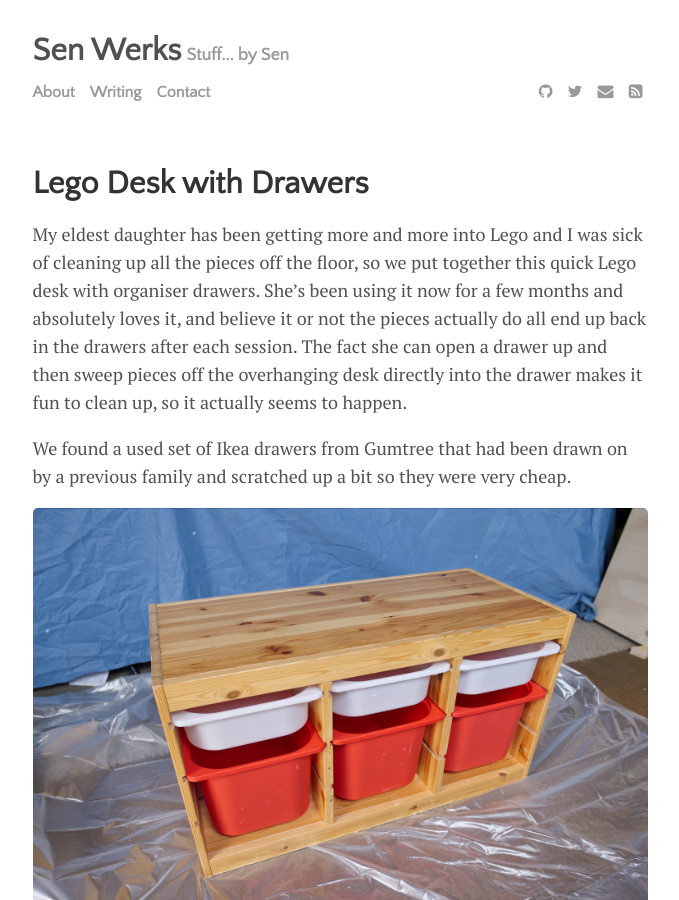
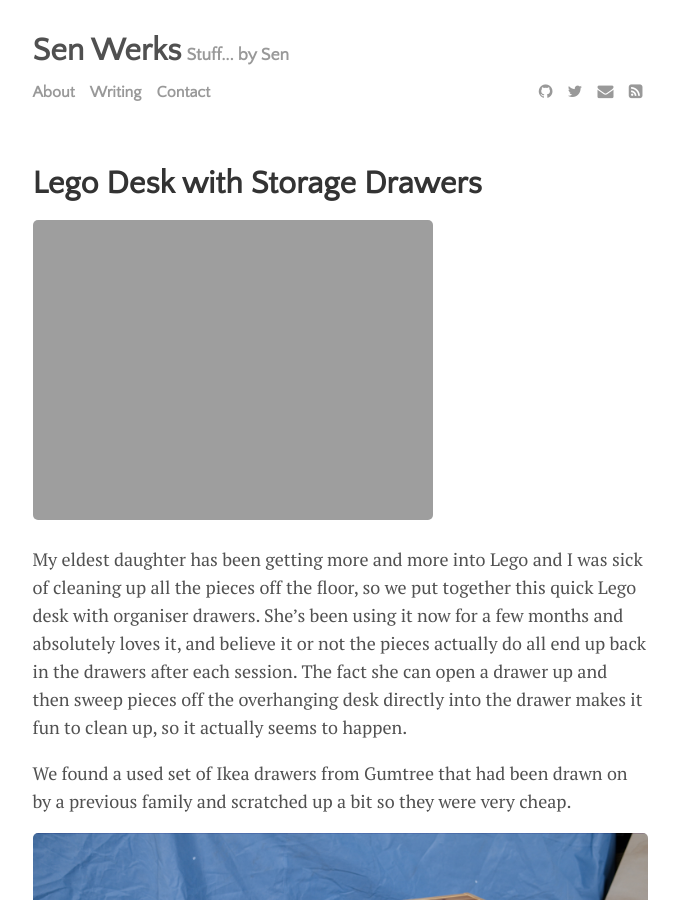
Before and after one commit to senwerks/obsoletenerd.github.io, a Jekyll site: the page built from _posts/2019-11-23-Lego-Desk-with-Storage-Drawers.md, in a window 1280 px wide and 900 px high. Shown: the whole window, without its empty margins (300-979 px from the left). Built offline with Jekyll 4.4.1, drawn with Linux system fonts in a browser that asks for light colours; some of the changed lines change nothing that is shown.

Commit message:
Fixing Posts

```diff
--- a/_posts/2019-11-23-Lego-Desk-with-Drawers.md
+++ b/_posts/2019-11-23-Lego-Desk-with-Storage-Drawers.md
@@ -1,11 +1,10 @@
 ---
 layout: post
-title: "Lego Desk with Drawers"
-summary: A quick one-day build of a desk for the kids to play Lego at. Made from a rescued set of Ikea drawers and some scrap Acacia kitchen counter-top slab. Nothing fancy in this one, we just sanded/painted the Ikea drawers and then attached the top, but I think it turned out disproportionately good for how little effort was required. It's now a unique "custom" piece of furniture that gets almost daily use.
+title: "Lego Desk with Storage Drawers"
 tags: [diy, hardware]
 twitter:
 github:
-cover:
+image: 2019-11-23-Lego-Desk-5.jpg
 ---
 
 
```
